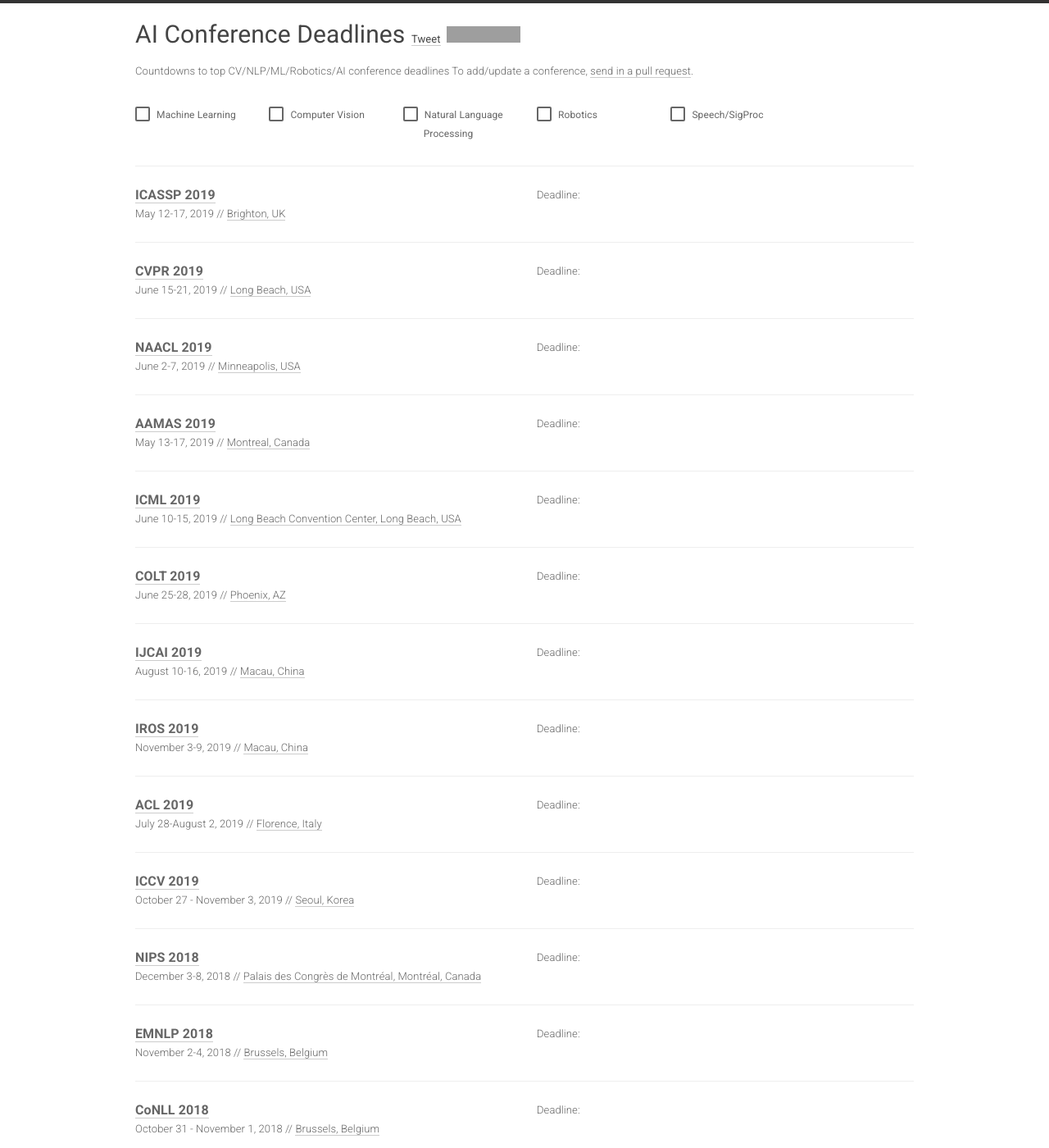
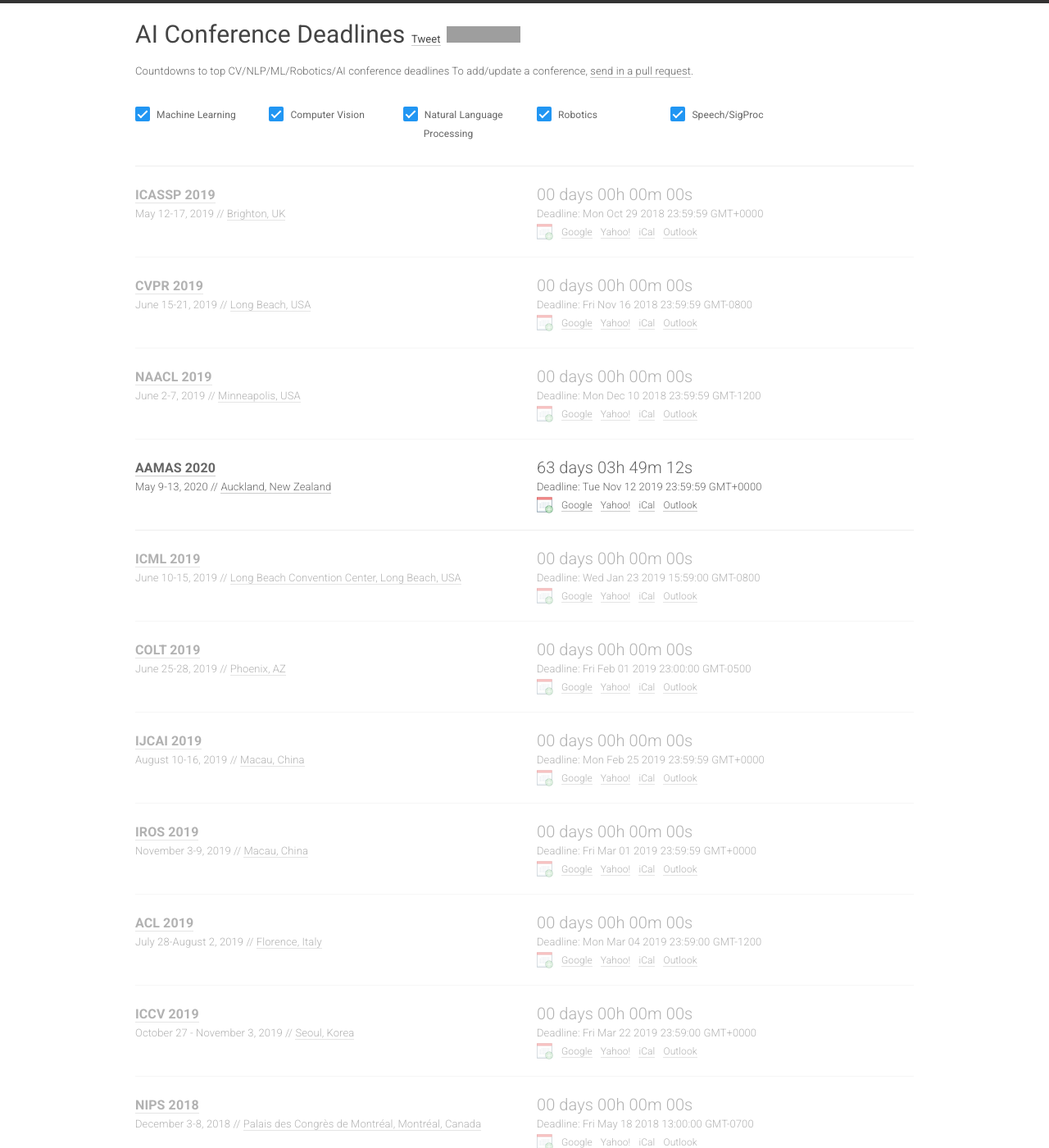
Before and after one commit to paperswithcode/ai-deadlines, a Jekyll site: the page built from index.html, in a window 1280 px wide and 1400 px high. Shown: the whole window at 82% size. Built offline with Jekyll 4.4.1, drawn with Linux system fonts in a browser that asks for light colours; nearby versions of some CDN libraries; comment, search, counter and statistics services are not loaded; some of the changed text lies outside the part shown; grey boxes are pictures that could not be loaded.

Commit message:
Add AAMAS 2020

```diff
--- a/_data/conferences.yml
+++ b/_data/conferences.yml
@@ -32,13 +32,13 @@
   sub: NLP
 
 - name: AAMAS
-  year: 2019
-  id: aamas19
-  link: http://aamas2019.encs.concordia.ca/
-  deadline: 2018-11-16 23:59:59"
-  timezone: Etc/GMT
-  date: May 13-17, 2019
-  place: Montreal, Canada
+  year: 2020
+  id: aamas20
+  link: https://aamas2020.conference.auckland.ac.nz/
+  deadline: "2019-11-12 23:59:59"
+  timezone: UTC-12
+  date: May 9-13, 2020
+  place: Auckland, New Zealand
   sub: ML
 
 - name: ICML
```
